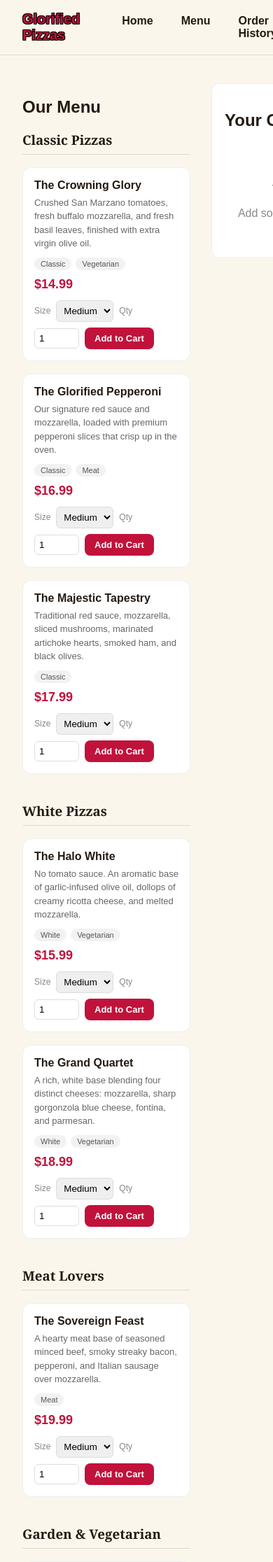
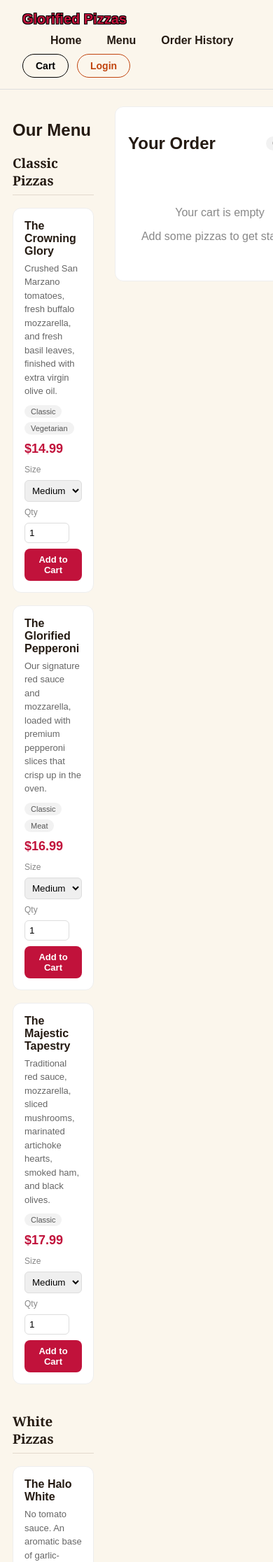
Before and after one commit to GodlyAdmin/AS91897-AS91896, a Flask app: page /menu in a window 390 px wide; the page is wider, and only the part inside the window is pictured. Shown: the top 2232 px of that part at 70% size. Run offline with Flask 3, Linux system fonts and the light colour scheme.

Commit message:
Add responsive design styles for various components when used on smaller screens

```diff
--- a/AS91897-AS91896-main/static/css/style.css
+++ b/AS91897-AS91896-main/static/css/style.css
@@ -531,3 +531,72 @@ footer {
     color: #C1123B;
     margin: 0;
 }
+/* ---------- General Responsive Design ---------- */
+@media (max-width: 700px) {
+    header {
+        flex-direction: column;
+        align-items: flex-start;
+        gap: 10px;
+    }
+
+    nav {
+        flex-wrap: wrap;
+    }
+
+    nav a {
+        margin-left: 0;
+        margin-right: 16px;
+    }
+
+    main {
+        padding: 24px 18px;
+    }
+
+    .hero {
+        flex-direction: column;
+    }
+
+    .hero h1 {
+        font-size: 36px;
+    }
+
+    .hero-image {
+        max-width: 280px;
+        margin: 0 auto;
+    }
+
+    .product-grid {
+        grid-template-columns: 1fr;
+    }
+
+    .add-form {
+        flex-direction: column;
+        align-items: stretch;
+    }
+
+    .add-to-cart-btn {
+        width: 100%;
+    }
+
+    .checkout-table {
+        font-size: 13px;
+    }
+
+    .checkout-totals {
+        max-width: 100%;
+    }
+
+    .confirm-form {
+        flex-direction: column;
+        align-items: stretch;
+    }
+
+    .admin-stats {
+        flex-direction: column;
+    }
+
+    .order-history-header {
+        flex-direction: column;
+        gap: 2px;
+    }
+}
```
